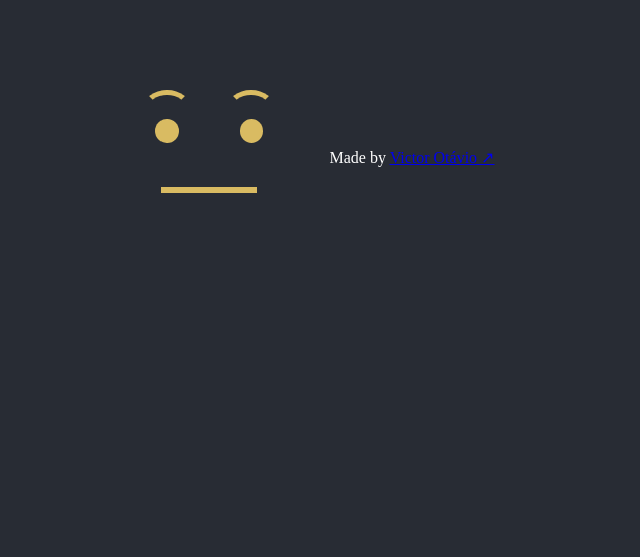
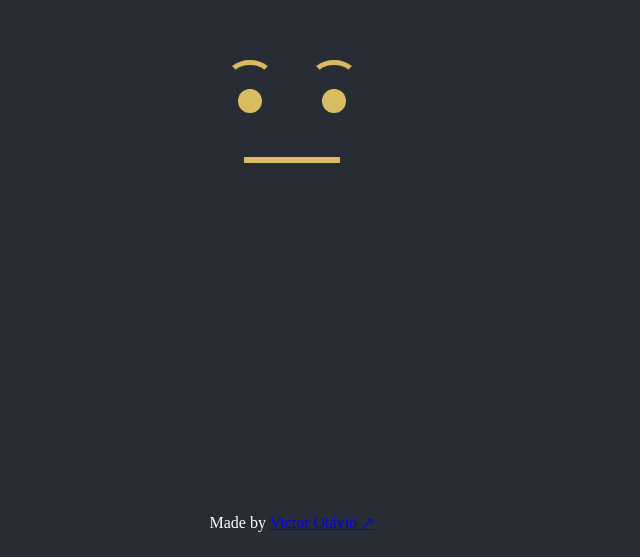
Before and after one commit to vctrtvfrrr/tell-me-a-joke, a Vue app: page /#/neutral in a window 1280 px wide. Shown: the part 243-800 px from the top of the page, without its empty margins (348-988 px from the left). Built offline with nearby package versions, Linux system fonts and the light colour scheme.

Commit message:
change structure to adjuste the css

```diff
--- a/src/App.vue
+++ b/src/App.vue
@@ -20,9 +20,6 @@ body {
 }
 
 .overall {
-  display: flex;
-  justify-content: center;
-  align-items: center;
   width: 100vw;
   height: 100vh;
 }
--- a/src/views/WindowFace.vue
+++ b/src/views/WindowFace.vue
@@ -1,7 +1,9 @@
 <template>
-  <div @click="changeMood">
-    <Face :mood="faceMood" />
-    <Modal :show.sync="showModal" />
+  <div>
+    <main class="main" @click="changeMood">
+      <Face :mood="faceMood" />
+      <Modal :show.sync="showModal" />
+    </main>
     <Copyright />
   </div>
 </template>
@@ -29,8 +31,8 @@ export default {
 
   methods: {
     changeMood($event) {
-      // Ignores the click on any element other than the .overall
-      if (!$event.target.classList.contains("overall")) {
+      // Ignores the click on any element other than the .main
+      if (!$event.target.classList.contains("main")) {
         return;
       }
 
@@ -53,3 +55,13 @@ export default {
   }
 };
 </script>
+
+<style scoped>
+.main {
+  display: flex;
+  justify-content: center;
+  align-items: center;
+  width: 100vw;
+  height: calc(100vh - 60px);
+}
+</style>
```
